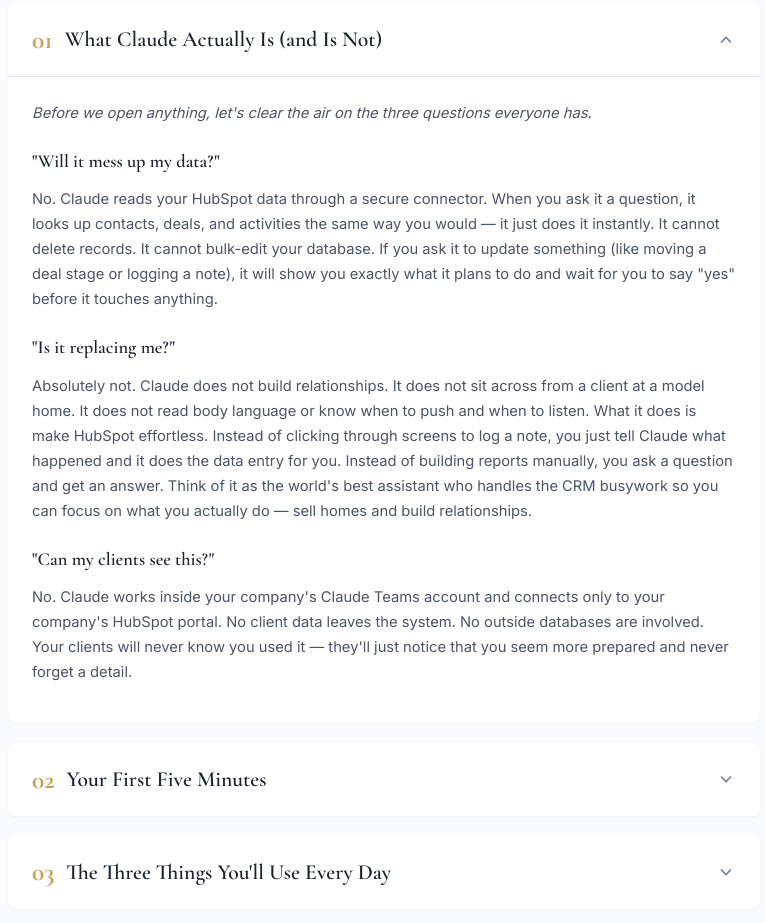
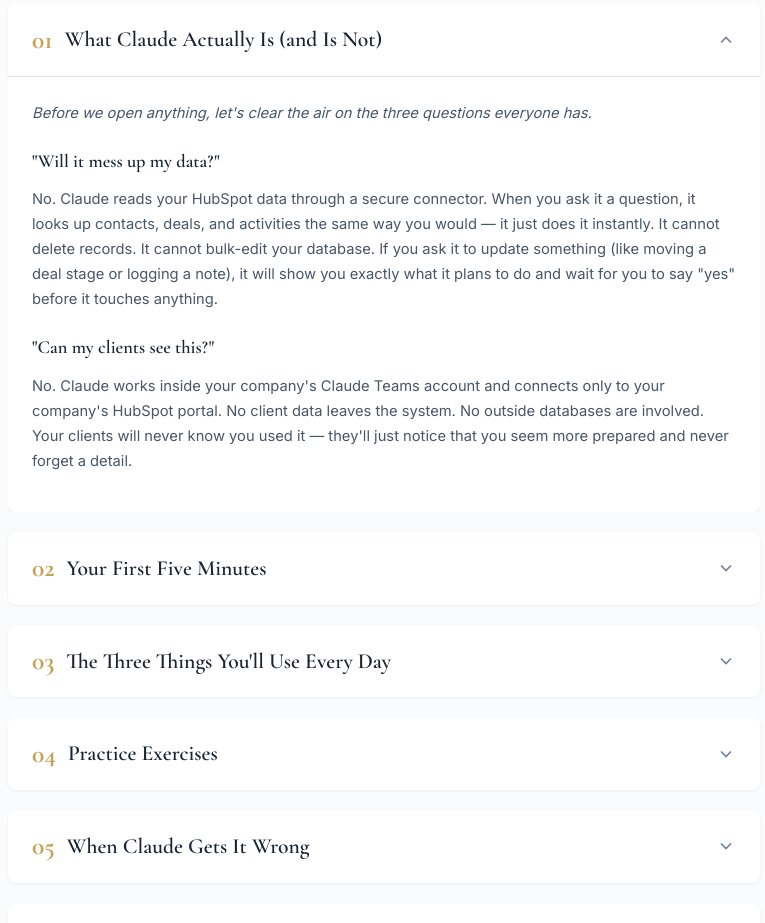
Before and after one commit to mb3700/london-bay-training, a plain HTML site: page index.html in a window 1280 px wide. Shown: the part 463-1386 px from the top of the page, without its empty margins (256-1021 px from the left). Drawn offline with nearby package versions, Linux system fonts and the light colour scheme.

Commit message:
Remove 'Is it replacing me?' section

```diff
--- a/index.html
+++ b/index.html
@@ -408,9 +408,6 @@
 
             <h3>"Will it mess up my data?"</h3>
             <p>No. Claude reads your HubSpot data through a secure connector. When you ask it a question, it looks up contacts, deals, and activities the same way you would &mdash; it just does it instantly. It cannot delete records. It cannot bulk-edit your database. If you ask it to update something (like moving a deal stage or logging a note), it will show you exactly what it plans to do and wait for you to say "yes" before it touches anything.</p>
-
-            <h3>"Is it replacing me?"</h3>
-            <p>Absolutely not. Claude does not build relationships. It does not sit across from a client at a model home. It does not read body language or know when to push and when to listen. What it does is make HubSpot effortless. Instead of clicking through screens to log a note, you just tell Claude what happened and it does the data entry for you. Instead of building reports manually, you ask a question and get an answer. Think of it as the world's best assistant who handles the CRM busywork so you can focus on what you actually do &mdash; sell homes and build relationships.</p>
 
             <h3>"Can my clients see this?"</h3>
             <p>No. Claude works inside your company's Claude Teams account and connects only to your company's HubSpot portal. No client data leaves the system. No outside databases are involved. Your clients will never know you used it &mdash; they'll just notice that you seem more prepared and never forget a detail.</p>
```
